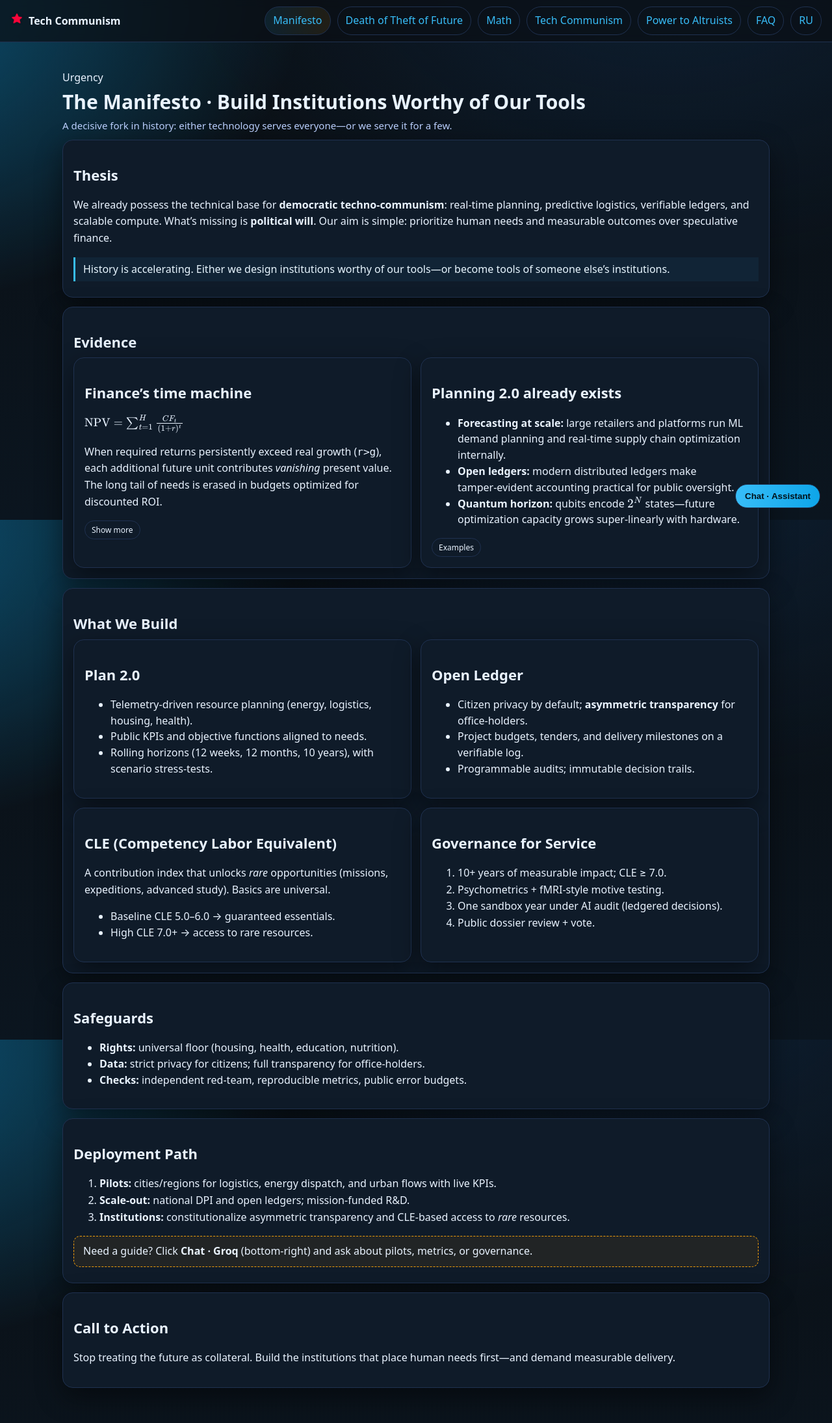
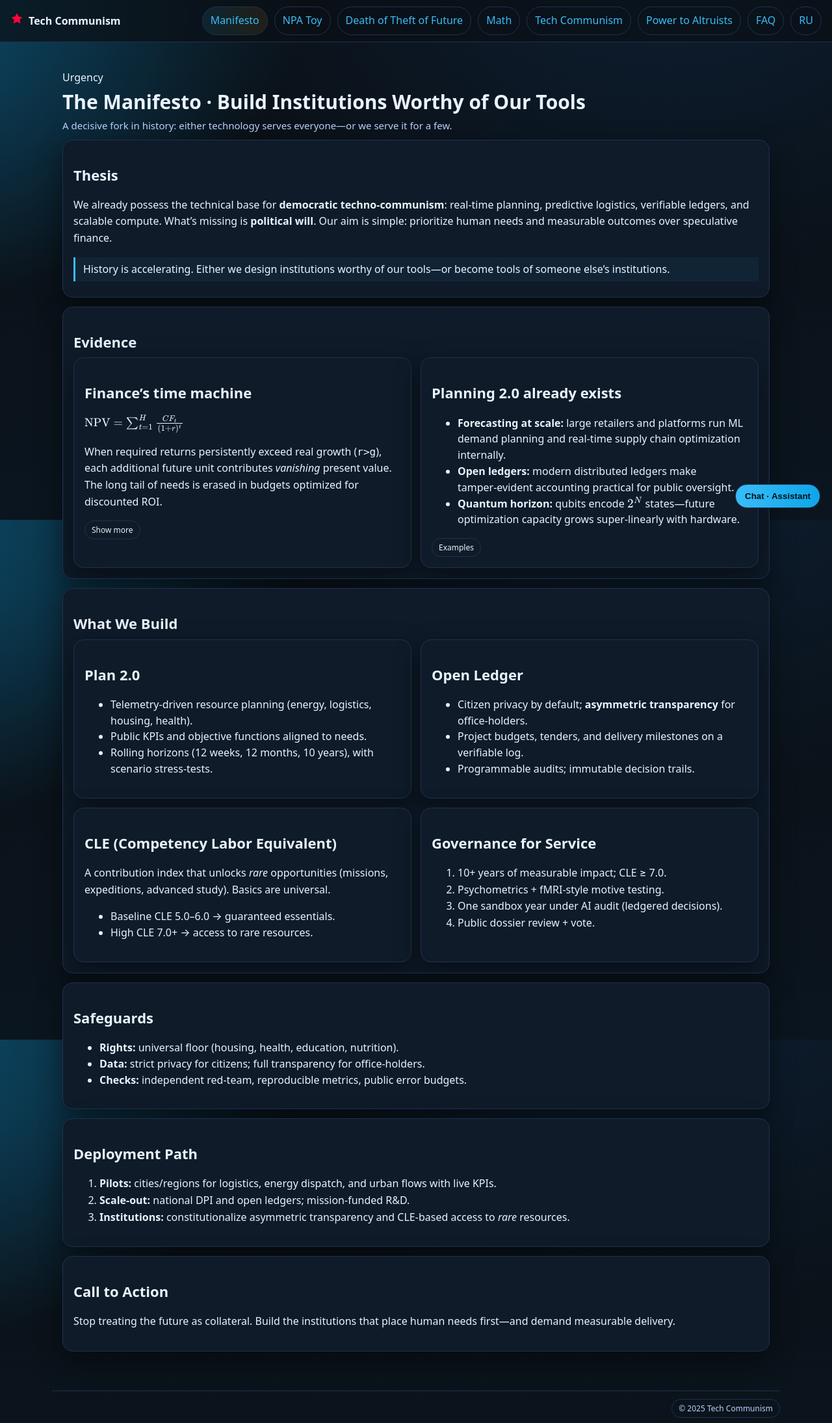
Before and after one commit to dream-framework/communism, a Flask app: page /en/manifesto in a window 1280 px wide. Shown: the top 2190 px of the page at 65% size. Run offline with Flask 3, Linux system fonts and the light colour scheme.

Commit message:
Restore NPA calculator toy in nav + remove misleading Chat·Groq notice

```diff
--- a/templates/base.html
+++ b/templates/base.html
@@ -26,6 +26,7 @@
   </div>
     <div class="tabs">
       <a class="tab {% if active=='manifesto' %}active{% endif %}" href="{{ url_for('pages.manifesto', lang=lang) }}">{{ 'Manifesto' if lang=='en' else 'Манифест' }}</a>
+      <a class="tab {% if active=='npa' %}active{% endif %}" href="{{ url_for('pages.npa', lang=lang) }}">{{ 'NPA Toy' if lang=='en' else 'Калькулятор НПС' }}</a>
       <a class="tab {% if active=='death' %}active{% endif %}" href="{{ url_for('pages.death', lang=lang) }}">{{ 'Death of Theft of Future' if lang=='en' else 'Смерть кражи будущего' }}</a>
       <a class="tab {% if active=='math' %}active{% endif %}" href="{{ url_for('pages.math', lang=lang) }}">{{ 'Math' if lang=='en' else 'Математика' }}</a>
       <a class="tab {% if active=='overview' %}active{% endif %}" href="{{ url_for('pages.overview', lang=lang) }}">{{ 'Tech Communism' if lang=='en' else 'Технокоммунизм' }}</a>
--- a/templates/en/manifesto.html
+++ b/templates/en/manifesto.html
@@ -129,7 +129,6 @@
         <li><b>Scale‑out:</b> national DPI and open ledgers; mission‑funded R&D.</li>
         <li><b>Institutions:</b> constitutionalize asymmetric transparency and CLE‑based access to <i>rare</i> resources.</li>
       </ol>
-      <p class="notice">Need a guide? Click <b>Chat · Groq</b> (bottom‑right) and ask about pilots, metrics, or governance.</p>
     </div>
   </section>
 
--- a/templates/ru/manifesto.html
+++ b/templates/ru/manifesto.html
@@ -129,7 +129,6 @@
         <li><b>Масштабирование:</b> национальная DPI и открытые реестры; миссионное финансирование R&D.</li>
         <li><b>Институты:</b> конституируем асимметричную прозрачность и ТЭК‑доступ к <i>редким</i> ресурсам.</li>
       </ol>
-      <p class="notice">Нужна подсказка? Нажмите <b>Chat · Groq</b> (внизу справа) и спросите про пилоты, метрики или управление.</p>
     </div>
   </section>
 
```
